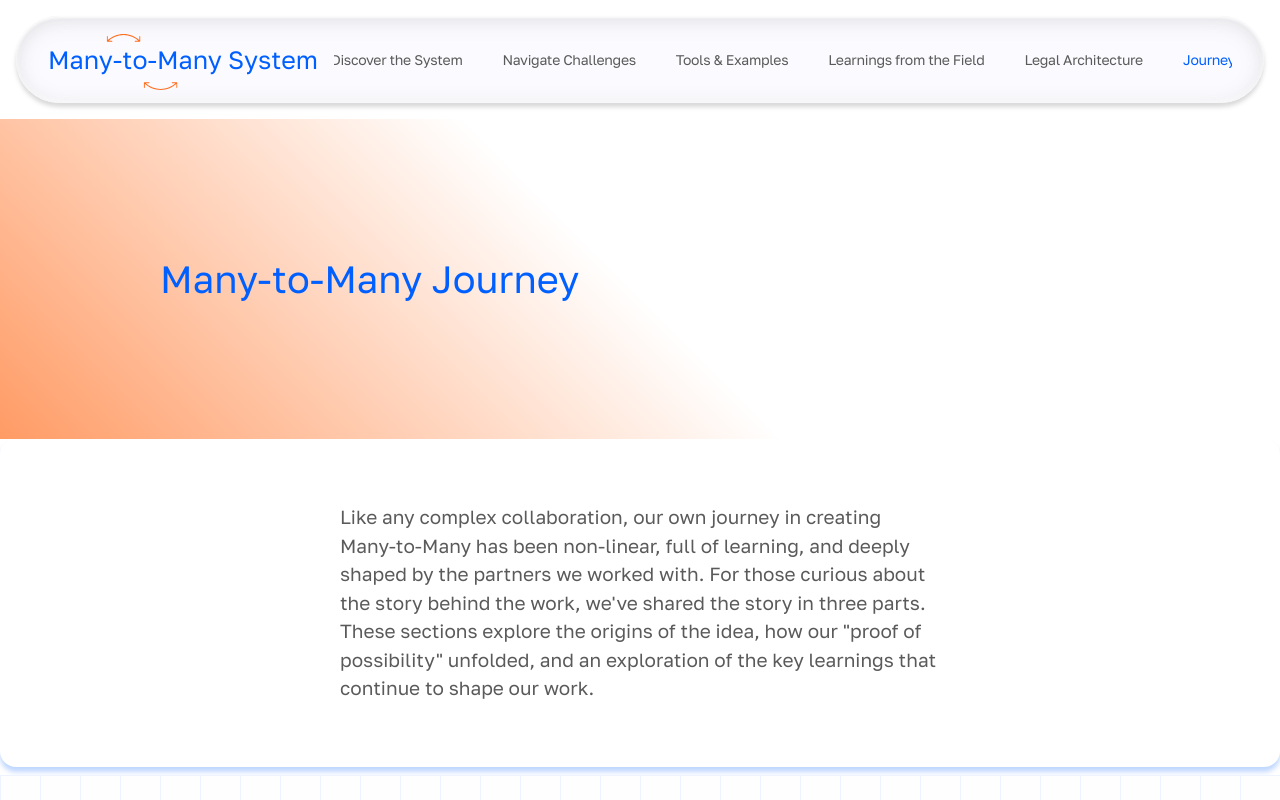
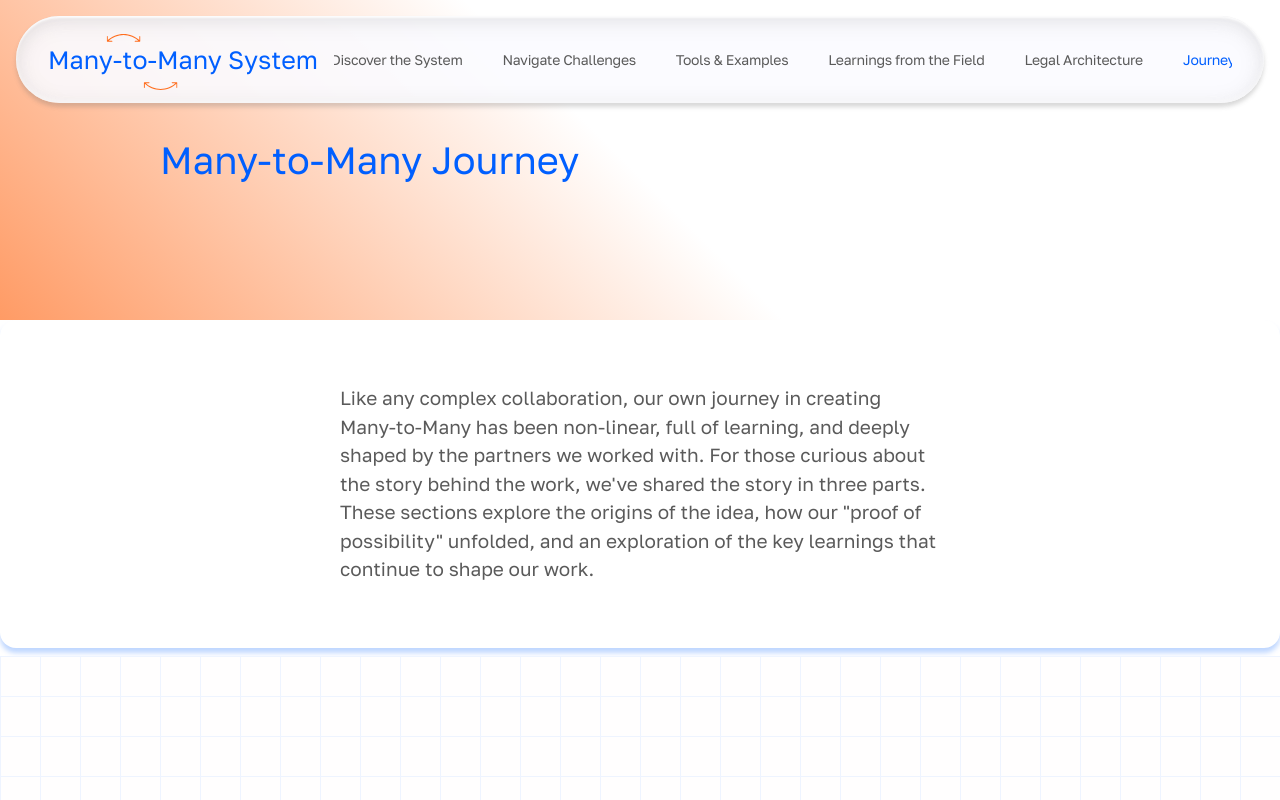
Before and after one commit to Dark-Matter-Labs/many_to_many, a Next.js app: page /journey in a window 1280 px wide. Shown: the top 800 px of the page. Built offline with nearby package versions, Linux system fonts and the light colour scheme.

Commit message:
video update

```diff
--- a/components/Navbar.jsx
+++ b/components/Navbar.jsx
@@ -25,7 +25,7 @@
   return (
     <nav
       className={
-        'sticky top-0 left-0 z-50 w-full px-4 py-4 ' +
+        'fixed top-0 left-0 z-50 w-full px-4 py-4 ' +
         (transparent ? 'bg-transparent' : 'bg-transparent')
       }
     >
```
Also changed, not shown: public/videoplace.png, 1 other file (tests, documents, lock files or other folders).
